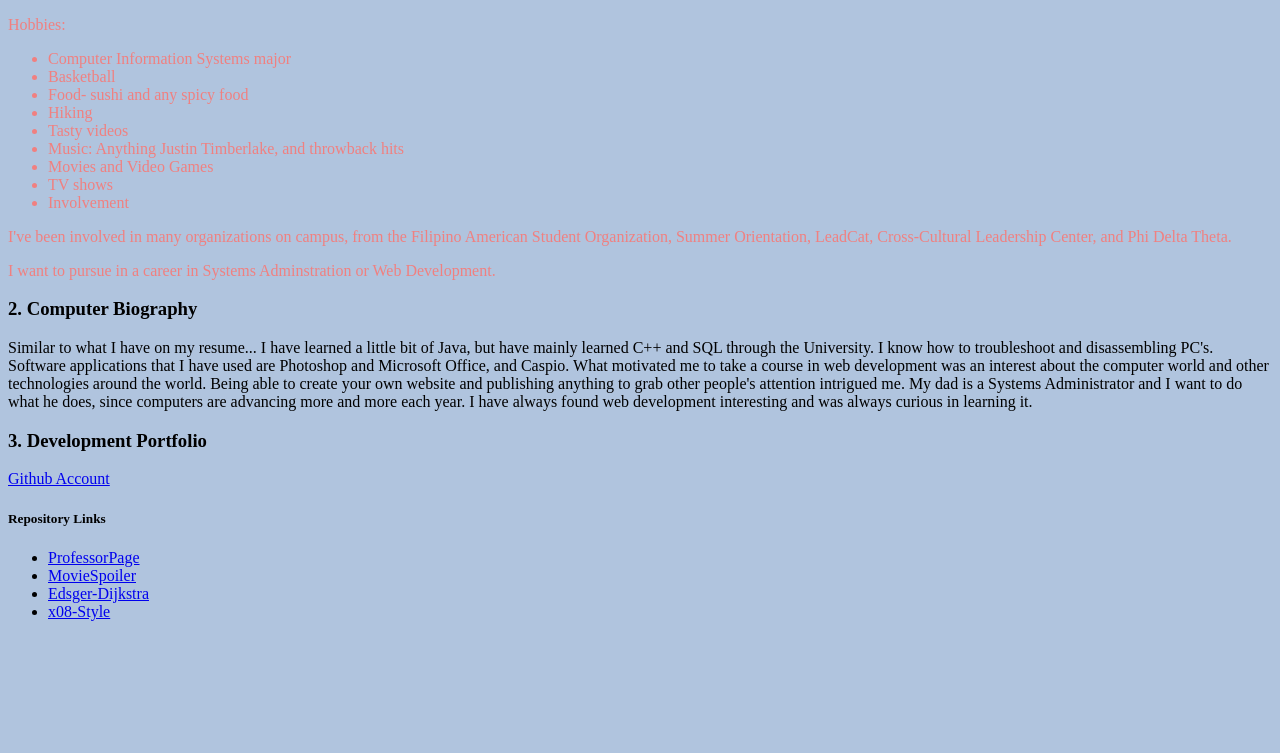
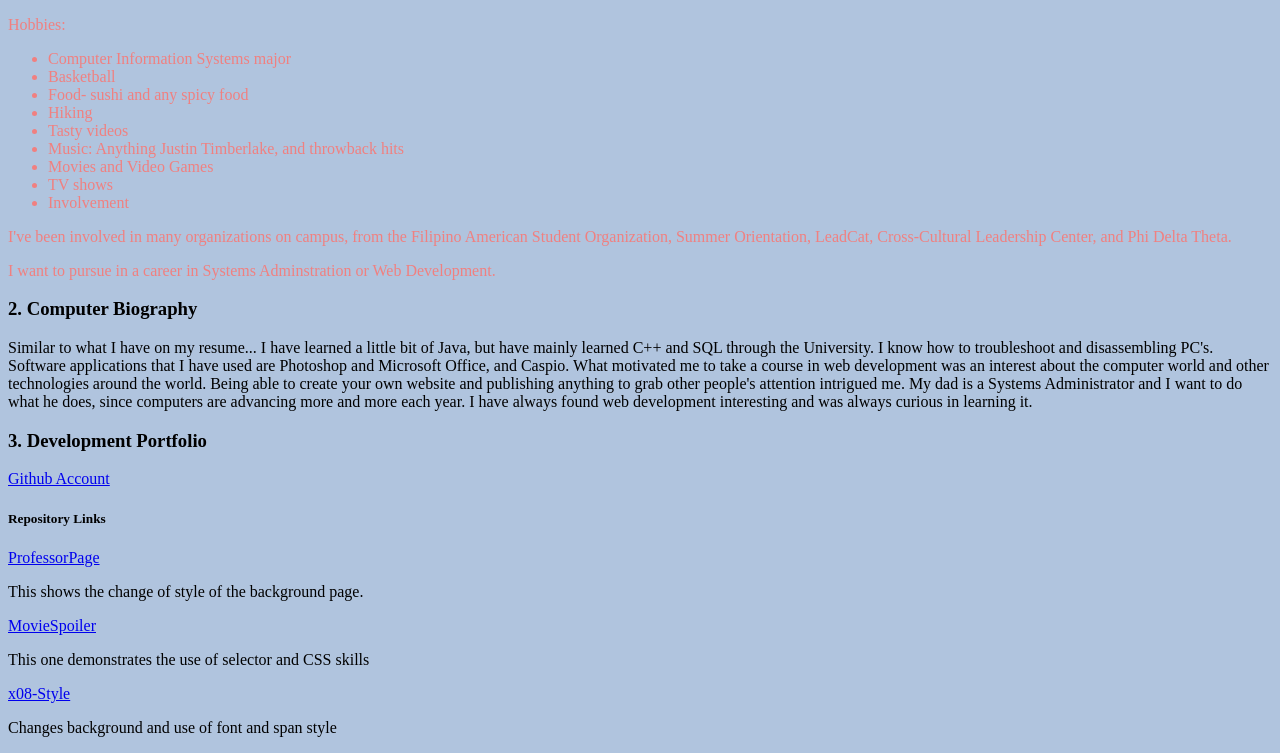
Before and after one commit to dlomugdang/PersonalBio, a plain HTML site: page index.html in a window 1280 px wide. Shown: the part 105-858 px from the top of the page. Before the commit the page ends 800 px from the top, so only its background shows below. Drawn offline with Linux system fonts and the light colour scheme.

Commit message:
Development

```diff
--- a/index.html
+++ b/index.html
@@ -1,6 +1,6 @@
 <!DOCTYPE html>
 <!-- Author: Lewis Lomugdang -->
-<html>
+<html lang="en">
 <head>
   <title> Personal Bio </title>
   <meta charset="UTF-8">
@@ -45,11 +45,11 @@
   <h3> 3. Development Portfolio</h3>
   <a href="https://github.com/dlomugdang"> Github Account </a>
   <h5>Repository Links</h5>
-  <ul>
-    <li><a href="https://github.com/dlomugdang/ProfessorPage/blob/master/index.html">ProfessorPage</a></li>
-    <li><a href="https://github.com/dlomugdang/MovieSpoiler">MovieSpoiler</a></li>
-    <li><a href="https://github.com/dlomugdang/Edsger-Dijkstra">Edsger-Dijkstra</a></li>
-    <li><a href="https://github.com/dlomugdang/x08-Style/blob/dlomugdang/x08-style.html">x08-Style</a></li>
-  </ul>
+    <a href="https://github.com/dlomugdang/ProfessorPage/blob/master/index.html">ProfessorPage</a>
+    <p>This shows the change of style of the background page.</p>
+    <a href="https://github.com/dlomugdang/MovieSpoiler">MovieSpoiler</a>
+    <p>This one demonstrates the use of selector and CSS skills</p>
+    <a href="https://github.com/dlomugdang/x08-Style/blob/dlomugdang/x08-style.html">x08-Style</a>
+    <p>Changes background and use of font and span style</p>
 </body>
 </html>
```
